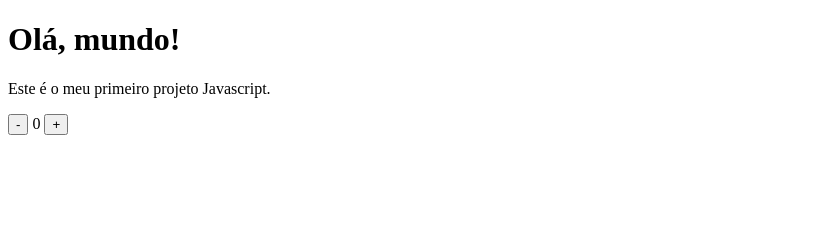
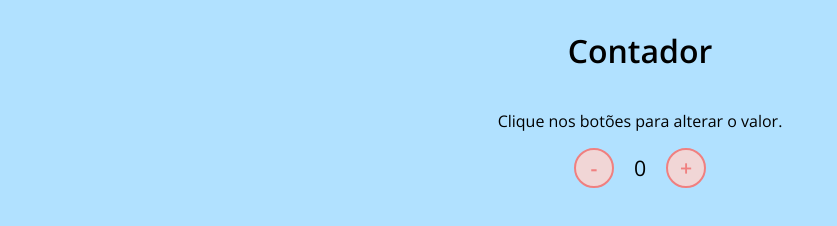
Before and after one commit to MarcosRigel/ContadorSimples, a plain HTML site: page index.html in a window 1280 px wide. Shown: the whole page, without its empty margins (0-837 px from the left). Drawn offline with nearby package versions, Linux system fonts and the light colour scheme.

Commit message:
atualizando

```diff
--- a/assets/css/styles.css
+++ b/assets/css/styles.css
@@ -25,12 +25,12 @@ button {
 }
 
 #counter {
-  display: felx;
+    display: flex;
 }
 
 #currentNumber {
     display: flex;
     align-items: center;
-  margin: 0 20ps;
+    margin: 0 20px;
     font-size: 16pt;
 }
--- a/assets/js/script.js
+++ b/assets/js/script.js
@@ -1,4 +1,4 @@
-var currentNumberWrapper = document.getElementById('currentNumber')
+var currentNumberWrapper = document.getElementById('currentNumber');
 var currentNumber = 0;
 
 function increment() {
--- a/index.html
+++ b/index.html
@@ -3,12 +3,12 @@
 <head>
     <meta charset="UTF-8">
     <meta name="viewport" content="width=device-width, initial-scale=1.0">
-    <link rel="stylesheet" hef="assets/css/styles.css" />
+    <link rel="stylesheet" href="assets/css/styles.css" />
     <title>Contador</title>
   </head>
     <body>
-      <h1>Olá, mundo!</h1>
-      <p>Este é o meu primeiro projeto Javascript.</p>
+      <h1>Contador</h1>
+      <p>Clique nos botões para alterar o valor.</p>
       <div id="counter">
         <button name="subtrair" onclick="decrement()">-</button>
         <sapn id="currentNumber">0</sapn>
```
Lines whose indentation alone changed are shown as unchanged.
